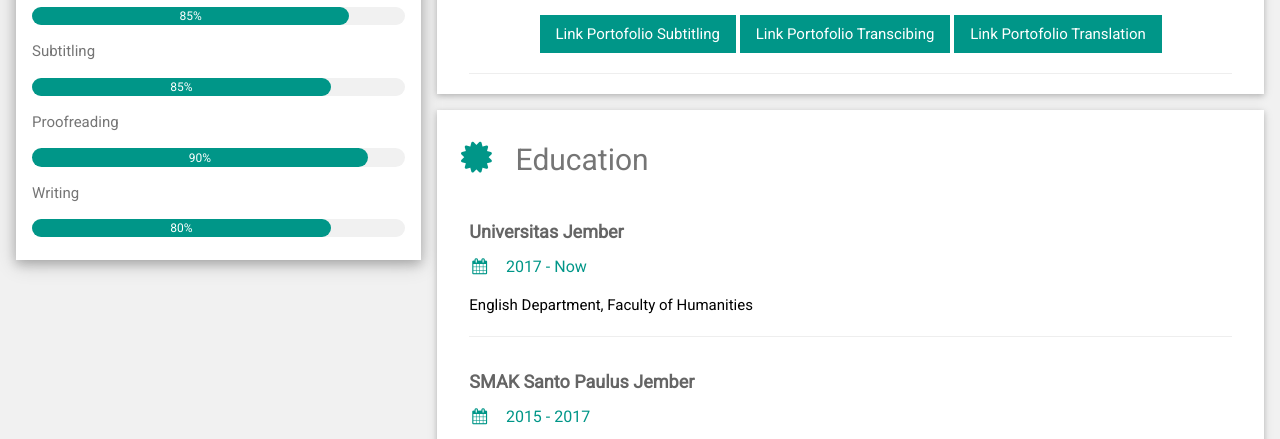
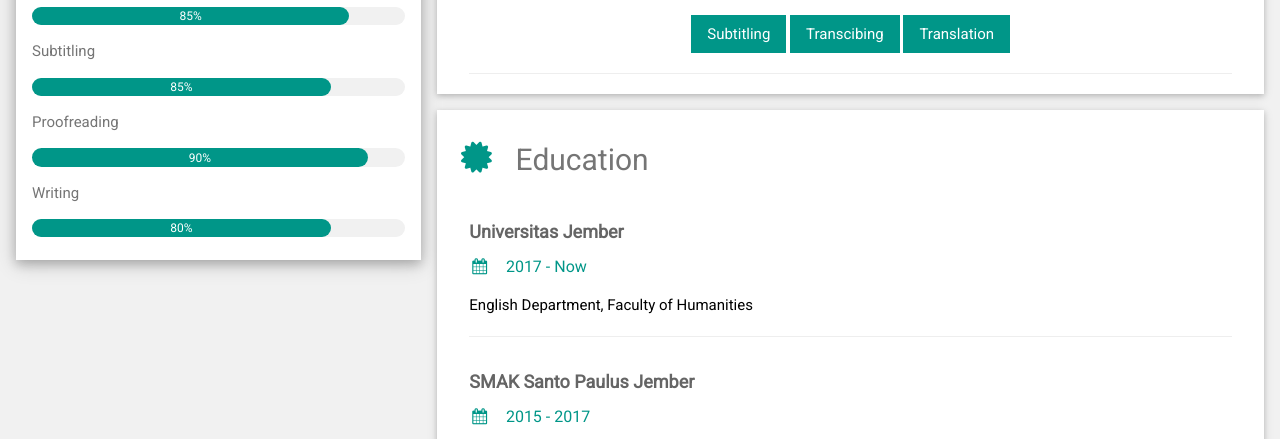
Before and after one commit to vickyunita/Victoria, a plain HTML site: page index.html in a window 1280 px wide. Shown: the part 661-1100 px from the top of the page. Drawn offline with nearby package versions, Linux system fonts and the light colour scheme.

Commit message:
Christopher
Update button name

```diff
--- a/index.html
+++ b/index.html
@@ -101,9 +101,9 @@ html,body,h1,h2,h3,h4,h5,h6 {font-family: "Roboto", sans-serif}
         <h2 class="w3-text-grey w3-padding-16"><i class="fa fa-google fa-fw w3-margin-right w3-xxlarge w3-text-teal"></i>Portfolio</h2>
         <div class="w3-container">
           <center>
-            <a href="https://drive.google.com/drive/folders/1g3spAde-gJe9hMy3-5fOkMOqnJYNmtbY?usp=sharing" class="w3-button w3-teal">Link Portofolio Subtitling</a>
-            <a href="https://drive.google.com/drive/folders/1JH2_9BlPFhp7oPAVE7sqUrKFcE0ttkyQ?usp=sharing" class="w3-button w3-teal">Link Portofolio Transcibing</a>
-            <a href="https://drive.google.com/drive/folders/1l0iLxItfkFzGgkPHAXboY_PdsE7eELvx?usp=sharing" class="w3-button w3-teal">Link Portofolio Translation</a>
+            <a href="https://drive.google.com/drive/folders/1g3spAde-gJe9hMy3-5fOkMOqnJYNmtbY?usp=sharing" class="w3-button w3-teal">Subtitling</a>
+            <a href="https://drive.google.com/drive/folders/1JH2_9BlPFhp7oPAVE7sqUrKFcE0ttkyQ?usp=sharing" class="w3-button w3-teal">Transcibing</a>
+            <a href="https://drive.google.com/drive/folders/1l0iLxItfkFzGgkPHAXboY_PdsE7eELvx?usp=sharing" class="w3-button w3-teal">Translation</a>
           </center>
           <hr>
         </div>
```
